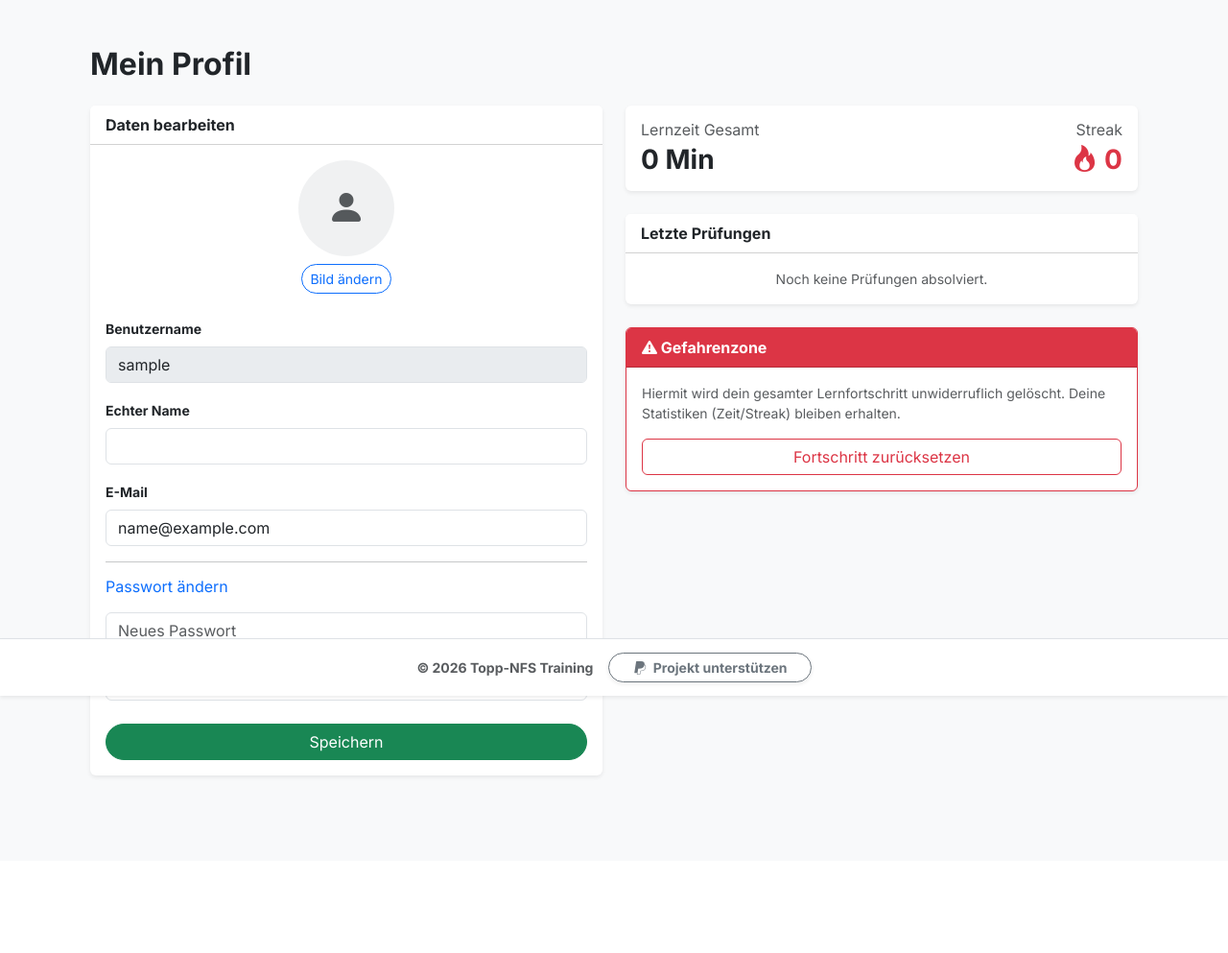
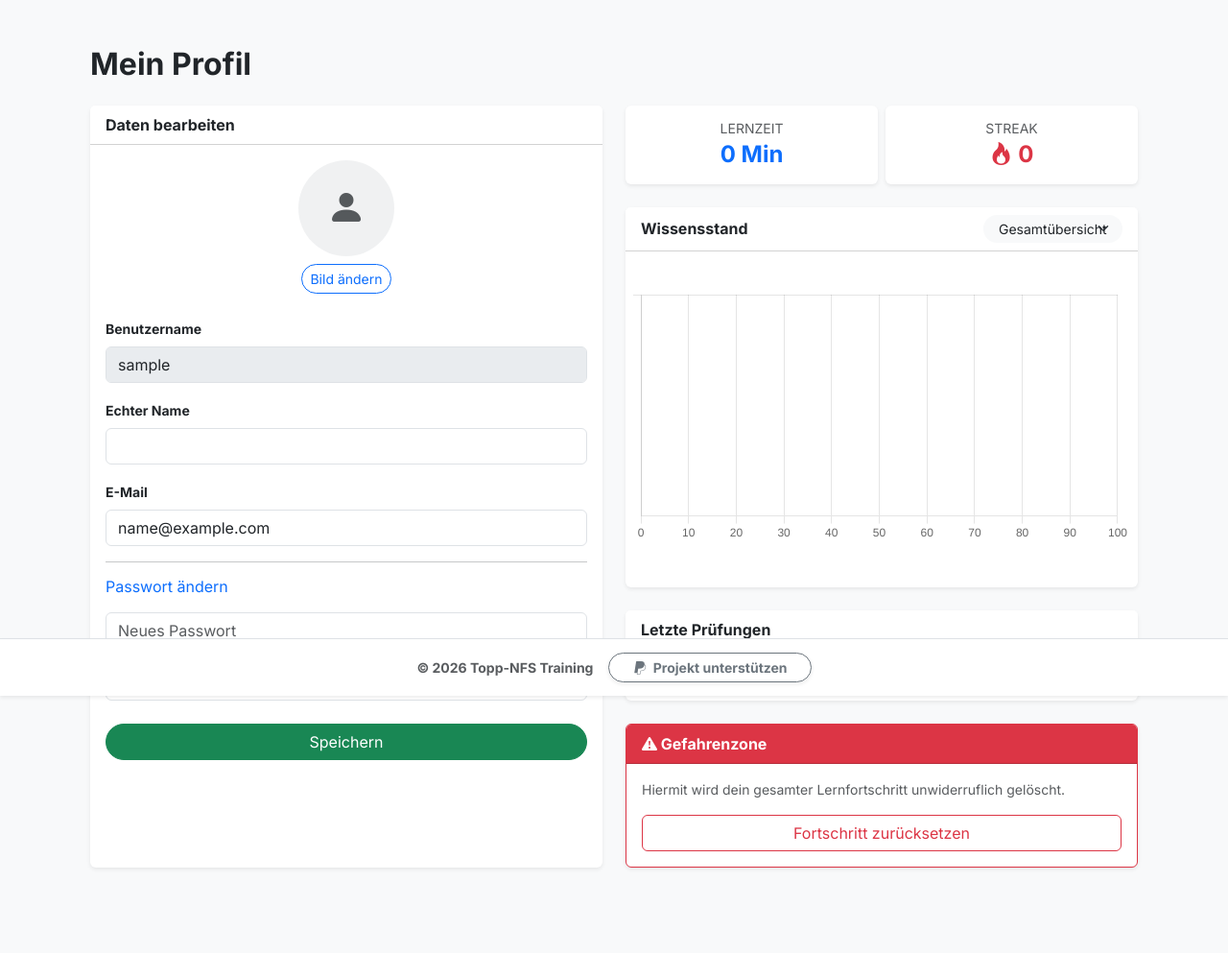
Before and after one commit to bastitopp/topp-nfs, a Flask app: page /profile in a window 1280 px wide. Shown: the part 75-1068 px from the top of the page at 96% size. Before the commit the page ends 886 px from the top, so only its background shows below. Run offline with Flask 3, Linux system fonts and the light colour scheme; the visitor is signed in with stand-in values (Sample User, id 1); data that the repository does not hold is empty.

Commit message:
Release Version 1.2.1 - New Statistic

```diff
--- a/app/routes/main.py
+++ b/app/routes/main.py
@@ -1,8 +1,9 @@
 import os
+import json
 from flask import Blueprint, render_template, request, redirect, url_for, flash, current_app
 from flask_login import login_required, current_user
 from werkzeug.utils import secure_filename
-from sqlalchemy import or_
+from sqlalchemy import or_, func
 from ..extensions import db
 from ..models import Card, UserProgress, DashboardMessage, ExamAttempt, User
 from ..utils import check_gamification, build_category_tree, get_learning_stats
@@ -17,7 +18,7 @@ def index():
     check_gamification(current_user)
     global_stats = get_learning_stats(current_user)
 
-    # OPTIMIERT: build_category_tree lädt Daten aggregiert (blitzschnell bei 5000+ Fragen)
+    # OPTIMIERT: build_category_tree lädt Daten aggregiert
     tree = build_category_tree(current_user)
 
     msgs = DashboardMessage.query.filter_by(active=True).order_by(DashboardMessage.created_at.desc()).all()
@@ -56,7 +57,67 @@ def profile():
         flash('Profil erfolgreich gespeichert!', 'success')
         return redirect(url_for('main.profile'))
 
-    return render_template('profile.html', attempts=ExamAttempt.query.filter_by(user_id=current_user.id).order_by(ExamAttempt.timestamp.desc()).all(), user=current_user)
+    # --- INTERAKTIVE STATISTIKEN LOGIK ---
+    # Wir holen alle Kategorien und deren Counts
+    total_by_cat = db.session.query(Card.category, func.count(Card.id)).group_by(Card.category).all()
+    learned_by_cat = db.session.query(Card.category, func.count(Card.id))\
+        .join(UserProgress, UserProgress.card_id == Card.id)\
+        .filter(UserProgress.user_id == current_user.id, UserProgress.box > 0)\
+        .group_by(Card.category).all()
+
+    # Struktur: { "Hauptkat": { "t": total, "l": learned, "subs": { "Unterkat": {"t": total, "l": learned} } } }
+    stats_map = {}
+
+    for cat, count in total_by_cat:
+        parts = cat.strip('/').split('/') if cat else ['Sonstiges']
+        main = parts[0]
+        sub = parts[1] if len(parts) > 1 else "Allgemein"
+
+        if main not in stats_map:
+            stats_map[main] = {'t': 0, 'l': 0, 'subs': {}}
+
+        stats_map[main]['t'] += count
+        if sub not in stats_map[main]['subs']:
+            stats_map[main]['subs'][sub] = {'t': 0, 'l': 0}
+        stats_map[main]['subs'][sub]['t'] += count
+
+    for cat, count in learned_by_cat:
+        parts = cat.strip('/').split('/') if cat else ['Sonstiges']
+        main = parts[0]
+        sub = parts[1] if len(parts) > 1 else "Allgemein"
+
+        if main in stats_map:
+            stats_map[main]['l'] += count
+            if sub in stats_map[main]['subs']:
+                stats_map[main]['subs'][sub]['l'] += count
+
+    # Daten für das initiale Chart (Ebene 1 - Hauptübersicht)
+    labels_lvl1 = []
+    data_lvl1 = []
+    for m in sorted(stats_map.keys()):
+        labels_lvl1.append(m)
+        data_lvl1.append(int((stats_map[m]['l'] / stats_map[m]['t']) * 100))
+
+    # Daten für alle Detail-Charts (Ebene 2) vorbereiten
+    detail_data = {}
+    for m in stats_map:
+        s_labels = []
+        s_data = []
+        for s in sorted(stats_map[m]['subs'].keys()):
+            s_labels.append(s)
+            s_data.append(int((stats_map[m]['subs'][s]['l'] / stats_map[m]['subs'][s]['t']) * 100))
+        detail_data[m] = {'labels': s_labels, 'data': s_data}
+
+    chart_config = {
+        'main': {'labels': labels_lvl1, 'data': data_lvl1},
+        'details': detail_data
+    }
+    # ----------------------------------------------
+
+    return render_template('profile.html',
+                           attempts=ExamAttempt.query.filter_by(user_id=current_user.id).order_by(ExamAttempt.timestamp.desc()).all(),
+                           user=current_user,
+                           chart_config=json.dumps(chart_config))
 
 @bp.route('/profile/reset_all', methods=['POST'])
 @login_required
@@ -69,7 +130,6 @@ def reset_global_progress():
 @bp.route('/reset/<path:category_path>', methods=['POST'])
 @login_required
 def reset_category(category_path):
-    # Optimiert: Zieht IDs direkt über LIKE
     cids = [c.id for c in Card.query.filter(Card.category.like(f"{category_path}%")).all()]
     if cids:
         UserProgress.query.filter(UserProgress.user_id==current_user.id, UserProgress.card_id.in_(cids)).delete(synchronize_session=False)
--- a/app/templates/profile.html
+++ b/app/templates/profile.html
@@ -25,16 +25,32 @@
                 </div>
             </div>
         </div>
-        <div class="col-md-6">
-            <div class="card shadow-sm border-0 mb-4">
-                <div class="card-body d-flex justify-content-between align-items-center">
-                    <div><h6 class="text-muted mb-1">Lernzeit Gesamt</h6><h3 class="fw-bold mb-0">{{ user.total_learning_time | format_duration }}</h3></div>
-                    <div class="text-end"><h6 class="text-muted mb-1">Streak</h6><h3 class="fw-bold text-danger mb-0"><i class="bi bi-fire"></i> {{ user.streak }}</h3></div>
+
+        <div class="col-md-6 d-flex flex-column gap-4">
+            <div class="row g-2">
+                <div class="col-6">
+                    <div class="card shadow-sm border-0 h-100"><div class="card-body text-center"><h6 class="text-muted mb-1 small text-uppercase">Lernzeit</h6><h4 class="fw-bold mb-0 text-primary">{{ user.total_learning_time | format_duration }}</h4></div></div>
+                </div>
+                <div class="col-6">
+                    <div class="card shadow-sm border-0 h-100"><div class="card-body text-center"><h6 class="text-muted mb-1 small text-uppercase">Streak</h6><h4 class="fw-bold text-danger mb-0"><i class="bi bi-fire"></i> {{ user.streak }}</h4></div></div>
                 </div>
             </div>
-            <div class="card shadow-sm border-0 mb-4">
+
+            <div class="card shadow-sm border-0 flex-grow-1">
+                <div class="card-header bg-white d-flex justify-content-between align-items-center py-2">
+                    <span class="fw-bold">Wissensstand</span>
+                    <select id="categoryFilter" class="form-select form-select-sm w-auto border-0 bg-light rounded-pill px-3 shadow-none">
+                        <option value="all">Gesamtübersicht</option>
+                    </select>
+                </div>
+                <div class="card-body d-flex align-items-center justify-content-center p-2" style="min-height: 350px;">
+                    <canvas id="skillsChart" style="max-width: 100%; max-height: 350px;"></canvas>
+                </div>
+            </div>
+
+            <div class="card shadow-sm border-0">
                 <div class="card-header bg-white fw-bold">Letzte Prüfungen</div>
-                <div class="list-group list-group-flush">
+                <div class="list-group list-group-flush" style="max-height: 200px; overflow-y: auto;">
                     {% for att in attempts %}
                     <a href="{{ url_for('learn.review_exam', attempt_id=att.id) }}" class="list-group-item list-group-item-action d-flex justify-content-between align-items-center">
                         <div><div class="fw-bold">{{ att.timestamp.strftime('%d.%m.%Y %H:%M') }}</div><small class="{{ 'text-success' if att.passed else 'text-danger' }}">{{ att.score }}/{{ att.total_questions }} Punkte</small></div>
@@ -46,7 +62,7 @@
             <div class="card border-danger shadow-sm">
                 <div class="card-header bg-danger text-white fw-bold"><i class="bi bi-exclamation-triangle-fill"></i> Gefahrenzone</div>
                 <div class="card-body">
-                    <p class="small text-muted">Hiermit wird dein gesamter Lernfortschritt unwiderruflich gelöscht. Deine Statistiken (Zeit/Streak) bleiben erhalten.</p>
+                    <p class="small text-muted">Hiermit wird dein gesamter Lernfortschritt unwiderruflich gelöscht.</p>
                     <form action="{{ url_for('main.reset_global_progress') }}" method="POST" onsubmit="return confirm('Bist du sicher?');">
                         <button class="btn btn-outline-danger w-100">Fortschritt zurücksetzen</button>
                     </form>
@@ -55,4 +71,88 @@
         </div>
     </div>
 </div>
+
+<script src="https://cdn.jsdelivr.net/npm/chart.js"></script>
+<script>
+    document.addEventListener('DOMContentLoaded', function() {
+        const config = {{ chart_config | safe }};
+        const ctx = document.getElementById('skillsChart');
+        const filter = document.getElementById('categoryFilter');
+        let myChart;
+
+        // Dropdown füllen
+        Object.keys(config.details).sort().forEach(cat => {
+            const opt = document.createElement('option');
+            opt.value = cat;
+            opt.textContent = cat;
+            filter.appendChild(opt);
+        });
+
+        function renderChart(labels, data) {
+            if (myChart) myChart.destroy();
+
+            if (labels.length < 3) {
+                // Radar-Charts brauchen min. 3 Punkte zum Zeichnen, sonst Balken anzeigen
+                myChart = new Chart(ctx, {
+                    type: 'bar',
+                    data: {
+                        labels: labels,
+                        datasets: [{
+                            data: data,
+                            backgroundColor: 'rgba(13, 110, 253, 0.6)',
+                            borderRadius: 10
+                        }]
+                    },
+                    options: {
+                        indexAxis: 'y',
+                        plugins: { legend: { display: false } },
+                        scales: { x: { min: 0, max: 100 } }
+                    }
+                });
+                return;
+            }
+
+            myChart = new Chart(ctx, {
+                type: 'radar',
+                data: {
+                    labels: labels,
+                    datasets: [{
+                        label: 'Gelernt (%)',
+                        data: data,
+                        backgroundColor: 'rgba(13, 110, 253, 0.25)',
+                        borderColor: 'rgba(13, 110, 253, 1)',
+                        pointBackgroundColor: 'rgba(13, 110, 253, 1)',
+                        pointBorderColor: '#fff',
+                        borderWidth: 2
+                    }]
+                },
+                options: {
+                    responsive: true,
+                    maintainAspectRatio: false,
+                    scales: {
+                        r: {
+                            angleLines: { color: 'rgba(150, 150, 150, 0.3)' },
+                            grid: { color: 'rgba(150, 150, 150, 0.3)' },
+                            pointLabels: { font: { size: 10 } },
+                            ticks: { display: false, min: 0, max: 100, stepSize: 20 }
+                        }
+                    },
+                    plugins: { legend: { display: false } }
+                }
+            });
+        }
+
+        filter.addEventListener('change', (e) => {
+            const val = e.target.value;
+            if (val === 'all') {
+                renderChart(config.main.labels, config.main.data);
+            } else {
+                renderChart(config.details[val].labels, config.details[val].data);
+            }
+        });
+
+        // Initialer Render (Alle Hauptkategorien)
+        renderChart(config.main.labels, config.main.data);
+    });
+</script>
 {% endblock %}
```
